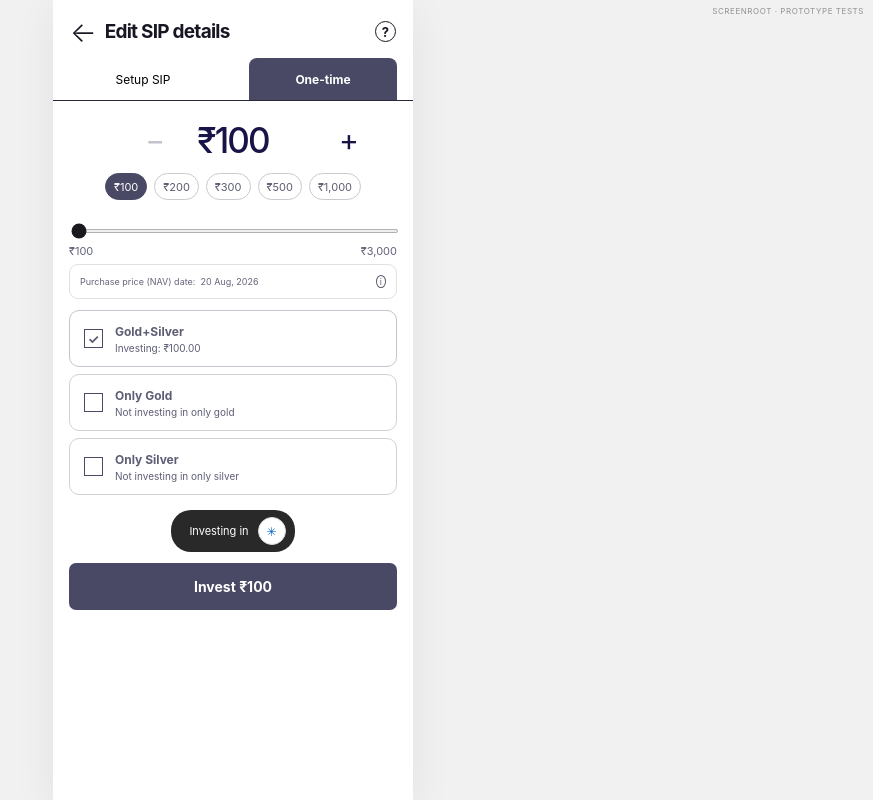
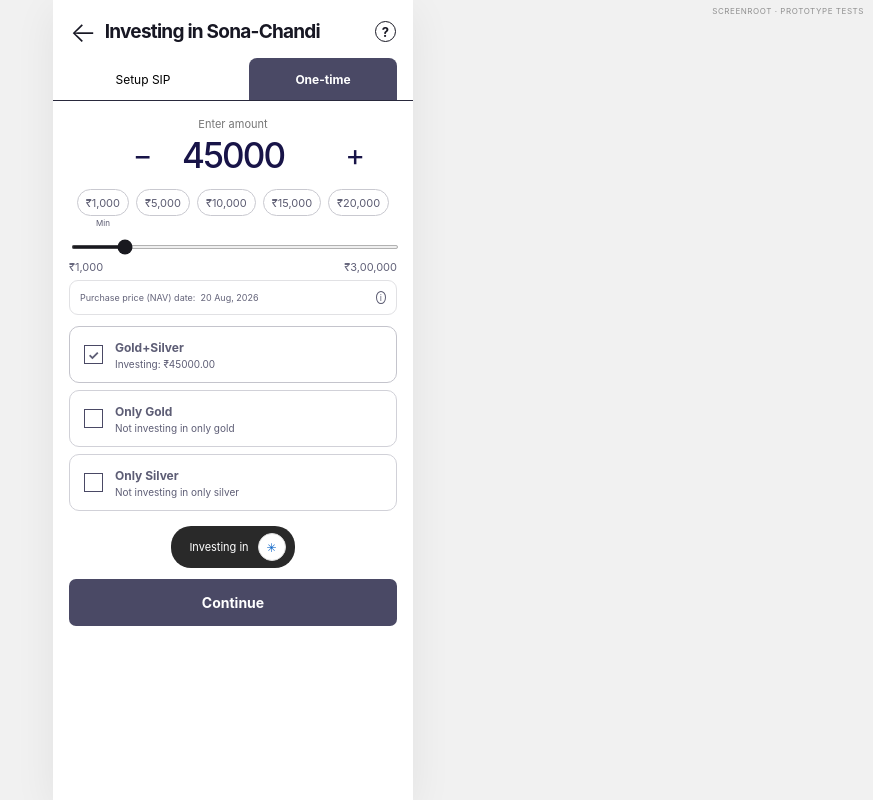
Before and after one commit to Zunaidscreenroot/prototypes, a Next.js app: page /prototype-1 in a window 1280 px wide. Both pictures are taken after a click on the button "One-time". Shown: the whole page, without its empty margins (407-1280 px from the left). Built offline with nearby package versions, Linux system fonts and the light colour scheme.

Commit message:
Update one-time investment distribution in Prototype 1

```diff
--- a/app/prototype-1/page.tsx
+++ b/app/prototype-1/page.tsx
@@ -38,17 +38,28 @@ export default function PrototypeOne() {
   const [frequency, setFrequency] = useState("Daily");
   const [sheet, setSheet] = useState(false);
   const [mode, setMode] = useState<"sip" | "oneTime">("sip");
+  const [oneTimeAmount, setOneTimeAmount] = useState(45000);
 
   const selected = useMemo(() => {
-    const list: { key: FundKey; amount: number }[] = [];
-    if (edelweiss) list.push({ key: "edelweiss", amount: baseAmount });
-    if (axisGold) list.push({ key: "gold", amount: 100 });
-    if (axisSilver) list.push({ key: "silver", amount: 100 });
-    return list;
-  }, [edelweiss, axisGold, axisSilver, baseAmount]);
+    const keys: FundKey[] = [];
+    if (edelweiss) keys.push("edelweiss");
+    if (axisGold) keys.push("gold");
+    if (axisSilver) keys.push("silver");
 
-  const total = selected.reduce((sum, item) => sum + item.amount, 0);
-  const minimumTotal = selected.length * 100;
+    if (mode === "oneTime") {
+      const equalAmount = keys.length ? oneTimeAmount / keys.length : 0;
+      return keys.map(key => ({ key, amount: equalAmount }));
+    }
+
+    return keys.map(key => ({
+      key,
+      amount: key === "edelweiss" ? baseAmount : 100
+    }));
+  }, [edelweiss, axisGold, axisSilver, baseAmount, mode, oneTimeAmount]);
+
+  const total = mode === "oneTime"
+    ? oneTimeAmount
+    : selected.reduce((sum, item) => sum + item.amount, 0);
 
   const goldAmount = selected.reduce(
     (sum, item) => sum + item.amount * funds[item.key].gold / 100,
@@ -64,6 +75,11 @@ export default function PrototypeOne() {
   const silverPercent = total ? silverAmount / total * 100 : 0;
 
   const setPreset = (value: number) => {
+    if (mode === "oneTime") {
+      setOneTimeAmount(value);
+      return;
+    }
+
     const minimumEdelweiss = edelweiss ? 100 : 0;
     const axisCount = Number(axisGold) + Number(axisSilver);
     const nextEdelweiss = Math.max(minimumEdelweiss, value - axisCount * 100);
@@ -89,7 +105,7 @@ export default function PrototypeOne() {
       <div className="phone">
         <header className="sip-header">
           <button className="back" aria-label="Back">←</button>
-          <h1>Edit SIP details</h1>
+          <h1>{mode === "oneTime" ? "Investing in Sona-Chandi" : "Edit SIP details"}</h1>
           <button className="help" onClick={() => setSheet(true)} aria-label="Help">?</button>
         </header>
 
@@ -99,21 +115,49 @@ export default function PrototypeOne() {
         </div>
 
         <section className="amount-section">
+          {mode === "oneTime" && <div className="enter-label">Enter amount</div>}
+
           <div className="amount-control">
-            <button onClick={() => setBaseAmount(v => Math.max(100, v - 100))} disabled={!edelweiss || baseAmount <= 100}>−</button>
-            <strong>₹{total.toLocaleString("en-IN")}</strong>
-            <button onClick={() => setBaseAmount(v => Math.min(3000, v + 100))} disabled={!edelweiss}>+</button>
+            <button
+              onClick={() => mode === "oneTime"
+                ? setOneTimeAmount(v => Math.max(1000, v - 1000))
+                : setBaseAmount(v => Math.max(100, v - 100))}
+              disabled={mode === "oneTime" ? oneTimeAmount <= 1000 : !edelweiss || baseAmount <= 100}
+            >−</button>
+
+            {mode === "oneTime" ? (
+              <input
+                className="amount-input"
+                type="number"
+                min="1000"
+                max="300000"
+                step="100"
+                value={oneTimeAmount}
+                onChange={e => setOneTimeAmount(Math.max(1000, Math.min(300000, Number(e.target.value) || 1000)))}
+                aria-label="One-time investment amount"
+              />
+            ) : (
+              <strong>₹{total.toLocaleString("en-IN")}</strong>
+            )}
+
+            <button
+              onClick={() => mode === "oneTime"
+                ? setOneTimeAmount(v => Math.min(300000, v + 1000))
+                : setBaseAmount(v => Math.min(3000, v + 100))}
+              disabled={mode === "oneTime" ? oneTimeAmount >= 300000 : !edelweiss}
+            >+</button>
           </div>
 
           <div className="presets">
-            {presets.map(value => (
+            {(mode === "oneTime" ? [1000, 5000, 10000, 15000, 20000] : presets).map(value => (
               <button
                 key={value}
-                className={baseAmount === value ? "preset selected" : "preset"}
+                className={(mode === "oneTime" ? oneTimeAmount === value : baseAmount === value) ? "preset selected" : "preset"}
                 onClick={() => setPreset(value)}
               >
                 ₹{value.toLocaleString("en-IN")}
-                {value === 100 && <small>Min</small>}
+                {value === 1000 && mode === "oneTime" && <small>Min</small>}
+                {value === 100 && mode === "sip" && <small>Min</small>}
               </button>
             ))}
           </div>
@@ -121,17 +165,19 @@ export default function PrototypeOne() {
           <input
             className="range"
             type="range"
-            min={edelweiss ? 100 : 100}
-            max="3000"
-            step="100"
-            value={baseAmount}
-            onChange={e => setBaseAmount(Number(e.target.value))}
-            aria-label="SIP amount"
+            min={mode === "oneTime" ? 1000 : 100}
+            max={mode === "oneTime" ? 300000 : 3000}
+            step={mode === "oneTime" ? 1000 : 100}
+            value={mode === "oneTime" ? oneTimeAmount : baseAmount}
+            onChange={e => mode === "oneTime"
+              ? setOneTimeAmount(Number(e.target.value))
+              : setBaseAmount(Number(e.target.value))}
+            aria-label={mode === "oneTime" ? "One-time investment amount" : "SIP amount"}
           />
 
           <div className="range-labels">
-            <span>₹100</span>
-            <span>₹3,000</span>
+            <span>₹{mode === "oneTime" ? "1,000" : "100"}</span>
+            <span>₹{mode === "oneTime" ? "3,00,000" : "3,000"}</span>
           </div>
 
           {mode === "sip" && (
@@ -164,19 +210,19 @@ export default function PrototypeOne() {
         <section className="fund-list">
           <FundCard
             title="Gold+Silver"
-            subtitle={`Investing: ₹${baseAmount.toFixed(2)}`}
+            subtitle={edelweiss ? `Investing: ₹${(selected.find(x => x.key === "edelweiss")?.amount ?? 0).toFixed(2)}` : "Not investing in Gold+Silver"}
             selected={edelweiss}
             onClick={() => toggleFund("edelweiss")}
           />
           <FundCard
             title="Only Gold"
-            subtitle={axisGold ? "Investing: ₹100.00" : "Not investing in only gold"}
+            subtitle={axisGold ? `Investing: ₹${(selected.find(x => x.key === "gold")?.amount ?? 0).toFixed(2)}` : "Not investing in only gold"}
             selected={axisGold}
             onClick={() => toggleFund("gold")}
           />
           <FundCard
             title="Only Silver"
-            subtitle={axisSilver ? "Investing: ₹100.00" : "Not investing in only silver"}
+            subtitle={axisSilver ? `Investing: ₹${(selected.find(x => x.key === "silver")?.amount ?? 0).toFixed(2)}` : "Not investing in only silver"}
             selected={axisSilver}
             onClick={() => toggleFund("silver")}
           />
@@ -188,7 +234,7 @@ export default function PrototypeOne() {
         </div>
 
         <footer>
-          <button className="proceed" onClick={() => setSheet(true)}>{mode === "oneTime" ? `Invest ₹${total.toLocaleString("en-IN")}` : "Proceed"}</button>
+          <button className="proceed" onClick={() => setSheet(true)}>{mode === "oneTime" ? "Continue" : "Proceed"}</button>
         </footer>
 
         {sheet && (
```
Also changed, not shown: app/globals.css.
